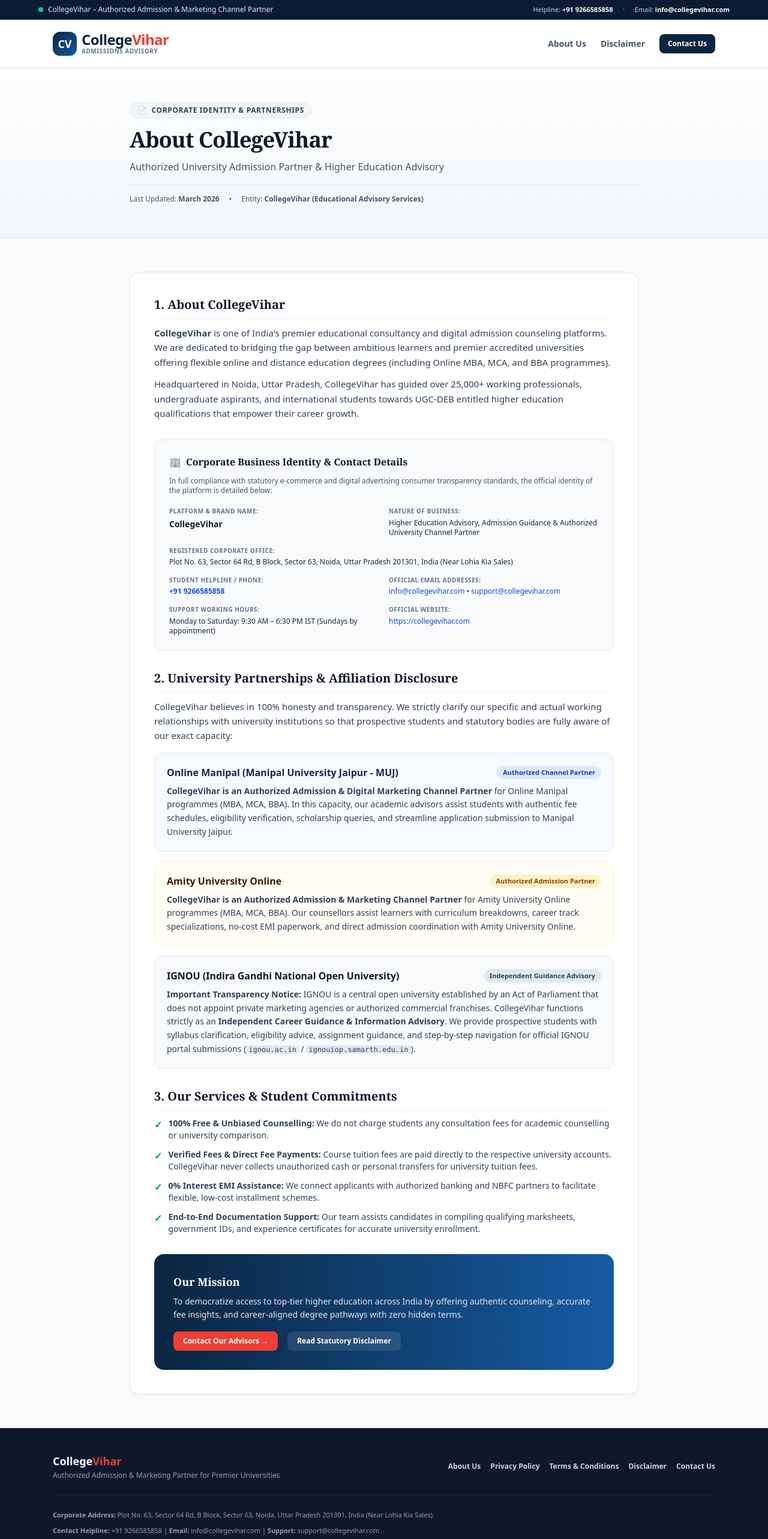
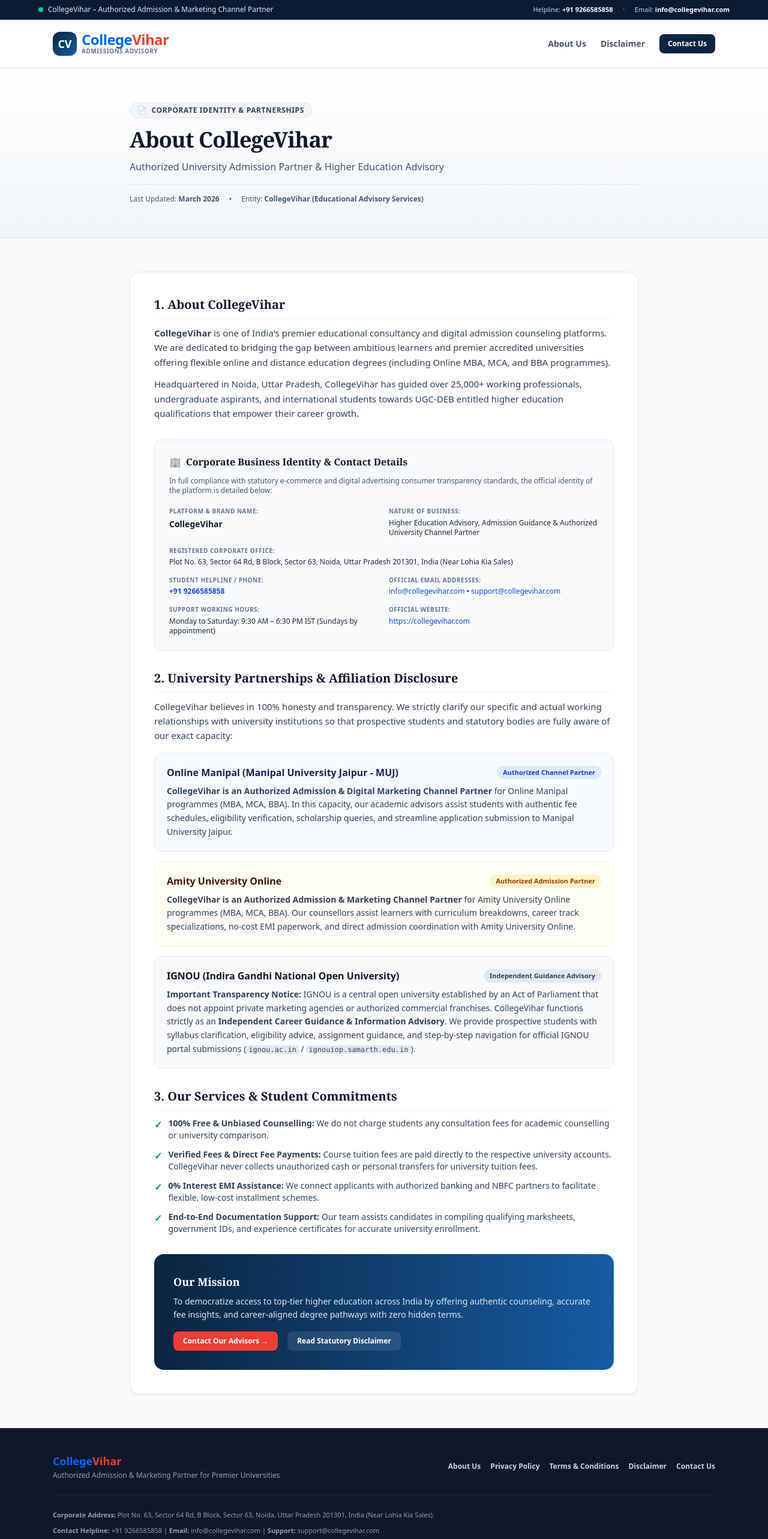
Before and after one commit to krsnavtr-code/cvlanding, a Next.js app in the folder client/: page /about-us in a window 1280 px wide. Shown: the top 2566 px of the page at 60% size. Built offline with nearby package versions, Linux system fonts and the light colour scheme.

Commit message:
feat: add landing page, navigation, policy layout, compliant footer, and subdomain pages

```diff
--- a/client/app/components/CompliantFooter.tsx
+++ b/client/app/components/CompliantFooter.tsx
@@ -35,8 +35,8 @@
           {/* Column 1: Brand & Role */}
           <div className="md:col-span-2 space-y-3">
             <div className="flex items-center gap-2.5">
-              <span className="text-xl sm:text-2xl font-black tracking-tight text-white">
-                College<span className="text-[#ef3e35]">Vihar</span>
+              <span className="text-xl sm:text-2xl font-black tracking-tight">
+                <span className="text-[#0066ff]">College</span><span className="text-[#ee4231]">Vihar</span>
               </span>
               <span className="text-slate-500">|</span>
               <span className="text-[11px] font-bold px-2 py-0.5 rounded-full bg-emerald-500/20 text-emerald-400 border border-emerald-500/30">
--- a/client/app/components/Navbar.tsx
+++ b/client/app/components/Navbar.tsx
@@ -49,9 +49,9 @@
         <div className="flex items-center gap-3">
           <a
             href="#top"
-            className="flex items-center text-2xl font-black tracking-tight text-[#1565c0]"
+            className="flex items-center text-2xl font-black tracking-tight"
           >
-            College<span className="text-[#ef3e35]">Vihar</span>
+            <span className="text-[#0066ff]">College</span><span className="text-[#ee4231]">Vihar</span>
           </a>
           <span className="hidden sm:inline-block h-6 w-px bg-slate-200"></span>
           <div className="hidden sm:flex flex-col">
--- a/client/app/components/policies/PolicyLayout.tsx
+++ b/client/app/components/policies/PolicyLayout.tsx
@@ -50,8 +50,8 @@
                 CV
               </div>
               <div className="flex flex-col">
-                <span className="text-xl sm:text-2xl font-black tracking-tight text-[#0a2540] leading-none">
-                  College<span className="text-[#ef3e35]">Vihar</span>
+                <span className="text-xl sm:text-2xl font-black tracking-tight leading-none">
+                  <span className="text-[#0066ff]">College</span><span className="text-[#ee4231]">Vihar</span>
                 </span>
                 <span className="text-[10px] font-bold text-slate-500 tracking-wider uppercase">
                   Admissions Advisory
@@ -135,8 +135,8 @@
         <div className="max-w-6xl mx-auto px-4 sm:px-6 space-y-6">
           <div className="flex flex-col sm:flex-row items-center justify-between gap-4 pb-6 border-b border-slate-800 text-center sm:text-left">
             <div>
-              <div className="text-lg font-black text-white">
-                College<span className="text-[#ef3e35]">Vihar</span>
+              <div className="text-lg font-black">
+                <span className="text-[#0066ff]">College</span><span className="text-[#ee4231]">Vihar</span>
               </div>
               <p className="text-xs text-slate-400 mt-0.5">
                 Authorized Admission & Marketing Partner for Premier Universities
--- a/client/app/page.tsx
+++ b/client/app/page.tsx
@@ -105,8 +105,8 @@
               CV
             </div>
             <div className="flex flex-col">
-              <span className="text-2xl font-black tracking-tight text-[#0a2540] leading-none">
-                College<span className="text-[#ef3e35]">Vihar</span>
+              <span className="text-2xl font-black tracking-tight leading-none">
+                <span className="text-[#0066ff]">College</span><span className="text-[#ee4231]">Vihar</span>
               </span>
               <span className="text-[10px] font-bold text-slate-500 uppercase tracking-widest mt-0.5">
                 Higher Education Advisory
--- a/client/subdomains/onlinemanipalbba/thank-you.tsx
+++ b/client/subdomains/onlinemanipalbba/thank-you.tsx
@@ -24,8 +24,8 @@
             </Link>
             <div className="h-7 w-px bg-white/20 hidden sm:block"></div>
             <div className="hidden sm:flex flex-col">
-              <span className="text-xs font-black text-white leading-tight">
-                College<span className="text-[#f7a51c]">Vihar</span>
+              <span className="text-xs font-black leading-tight">
+                <span className="text-[#0066ff]">College</span><span className="text-[#ee4231]">Vihar</span>
               </span>
               <span className="text-[10px] text-emerald-400 font-bold">
                 Authorized Admission Partner
--- a/client/subdomains/onlinemanipalmba/page.tsx
+++ b/client/subdomains/onlinemanipalmba/page.tsx
@@ -250,8 +250,8 @@
             </a>
             <div className="h-7 w-px bg-slate-200 hidden sm:block"></div>
             <div className="hidden sm:flex flex-col">
-              <span className="text-xs font-black text-[#1e1742] leading-tight">
-                College<span className="text-[#e85923]">Vihar</span>
+              <span className="text-xs font-black leading-tight">
+                <span className="text-[#0066ff]">College</span><span className="text-[#ee4231]">Vihar</span>
               </span>
               <span className="text-[10px] text-emerald-700 font-bold">
                 Authorized Admission Partner
--- a/client/subdomains/onlinemanipalmba/thank-you.tsx
+++ b/client/subdomains/onlinemanipalmba/thank-you.tsx
@@ -28,8 +28,8 @@
             </Link>
             <div className="h-7 w-px bg-slate-200 hidden sm:block"></div>
             <div className="hidden sm:flex flex-col">
-              <span className="text-xs font-black text-[#1e1742] leading-tight">
-                College<span className="text-[#e85923]">Vihar</span>
+              <span className="text-xs font-black leading-tight">
+                <span className="text-[#0066ff]">College</span><span className="text-[#ee4231]">Vihar</span>
               </span>
               <span className="text-[10px] text-emerald-700 font-bold">
                 Authorized Admission Partner
--- a/client/subdomains/onlinemanipalmca/page.tsx
+++ b/client/subdomains/onlinemanipalmca/page.tsx
@@ -322,8 +322,8 @@
             </a>
             <div className="h-7 w-px bg-slate-200 hidden sm:block"></div>
             <div className="hidden sm:flex flex-col">
-              <span className="text-xs font-black text-[#1e1742] leading-tight">
-                College<span className="text-[#e85923]">Vihar</span>
+              <span className="text-xs font-black leading-tight">
+                <span className="text-[#0066ff]">College</span><span className="text-[#ee4231]">Vihar</span>
               </span>
               <span className="text-[10px] text-emerald-700 font-bold">
                 Authorized Admission Partner
--- a/client/subdomains/onlinemanipalmca/thank-you.tsx
+++ b/client/subdomains/onlinemanipalmca/thank-you.tsx
@@ -24,8 +24,8 @@
             </Link>
             <div className="h-7 w-px bg-white/20 hidden sm:block"></div>
             <div className="hidden sm:flex flex-col">
-              <span className="text-xs font-black text-white leading-tight">
-                College<span className="text-[#f7a51c]">Vihar</span>
+              <span className="text-xs font-black leading-tight">
+                <span className="text-[#0066ff]">College</span><span className="text-[#ee4231]">Vihar</span>
               </span>
               <span className="text-[10px] text-emerald-400 font-bold">
                 Authorized Admission Partner
```
